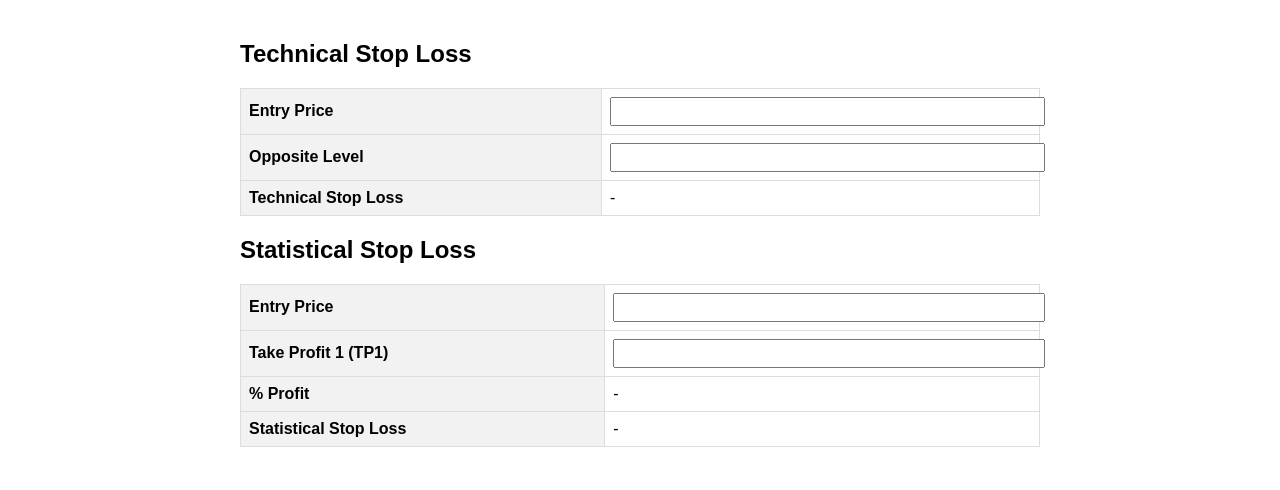
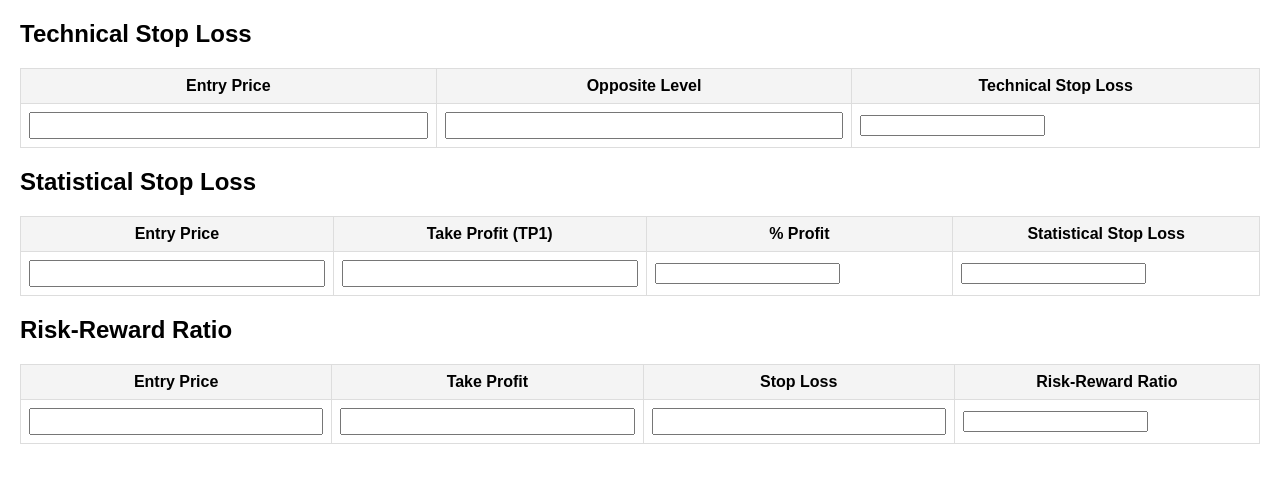
Before and after one commit to fmonzz/stoploss, a plain HTML site: page index.html in a window 1280 px wide. Drawn offline with Linux system fonts and the light colour scheme.

Commit message:
Add files via upload

```diff
--- a/index.html
+++ b/index.html
@@ -8,26 +8,24 @@
     <style>
         body {
             font-family: Arial, sans-serif;
-            max-width: 800px;
-            margin: auto;
-            padding: 20px;
+            margin: 20px;
         }
         table {
             width: 100%;
+            border-collapse: collapse;
             margin-bottom: 20px;
-            border-collapse: collapse;
         }
         th, td {
             border: 1px solid #ddd;
             padding: 8px;
         }
         th {
-            background-color: #f2f2f2;
-            text-align: left;
+            background-color: #f4f4f4;
         }
         input[type="number"] {
             width: 100%;
-            padding: 5px;
+            padding: 4px;
+            box-sizing: border-box;
         }
     </style>
 </head>
@@ -37,15 +35,13 @@
 <table>
     <tr>
         <th>Entry Price</th>
-            <td><input type="number" id="techEntry" step="0.01"></td>
+        <th>Opposite Level</th>
+        <th>Technical Stop Loss</th>
     </tr>
     <tr>
-            <th>Opposite Level</th>
-            <td><input type="number" id="techOpposite" step="0.01"></td>
-        </tr>
-        <tr>
-            <th>Technical Stop Loss</th>
-            <td><span id="techStopLoss">-</span></td>
+        <td><input type="number" id="entryPriceTech" oninput="calculateTechnicalStopLoss()"></td>
+        <td><input type="number" id="oppositeLevel" oninput="calculateTechnicalStopLoss()"></td>
+        <td><input type="text" id="technicalStopLoss" readonly></td>
     </tr>
 </table>
 
@@ -53,54 +49,70 @@
 <table>
     <tr>
         <th>Entry Price</th>
-            <td><input type="number" id="statEntry" step="0.01"></td>
+        <th>Take Profit (TP1)</th>
+        <th>% Profit</th>
+        <th>Statistical Stop Loss</th>
     </tr>
     <tr>
-            <th>Take Profit 1 (TP1)</th>
-            <td><input type="number" id="statTp1" step="0.01"></td>
+        <td><input type="number" id="entryPriceStat" oninput="calculateStatisticalStopLoss()"></td>
+        <td><input type="number" id="tp1" oninput="calculateStatisticalStopLoss()"></td>
+        <td><input type="text" id="percentProfit" readonly></td>
+        <td><input type="text" id="statisticalStopLoss" readonly></td>
+    </tr>
+</table>
+
+<h2>Risk-Reward Ratio</h2>
+<table>
+    <tr>
+        <th>Entry Price</th>
+        <th>Take Profit</th>
+        <th>Stop Loss</th>
+        <th>Risk-Reward Ratio</th>
     </tr>
     <tr>
-            <th>% Profit</th>
-            <td><span id="statProfit">-</span></td>
-        </tr>
-        <tr>
-            <th>Statistical Stop Loss</th>
-            <td><span id="statStopLoss">-</span></td>
+        <td><input type="number" id="entryPriceRisk" oninput="calculateRiskReward()"></td>
+        <td><input type="number" id="takeProfit" oninput="calculateRiskReward()"></td>
+        <td><input type="number" id="stopLoss" oninput="calculateRiskReward()"></td>
+        <td><input type="text" id="riskRewardRatio" readonly></td>
     </tr>
 </table>
 
 <script>
 function calculateTechnicalStopLoss() {
-            const entry = parseFloat(document.getElementById('techEntry').value);
-            const opposite = parseFloat(document.getElementById('techOpposite').value);
-
-            if (!isNaN(entry) && !isNaN(opposite)) {
-                const techStopLoss = (entry + opposite) / 2;
-                document.getElementById('techStopLoss').textContent = techStopLoss.toFixed(2);
+    const entryPriceTech = parseFloat(document.getElementById("entryPriceTech").value);
+    const oppositeLevel = parseFloat(document.getElementById("oppositeLevel").value);
+    if (!isNaN(entryPriceTech) && !isNaN(oppositeLevel)) {
+        document.getElementById("technicalStopLoss").value = ((entryPriceTech + oppositeLevel) / 2).toFixed(2);
     } else {
-                document.getElementById('techStopLoss').textContent = "-";
+        document.getElementById("technicalStopLoss").value = '';
     }
 }
 
 function calculateStatisticalStopLoss() {
-            const entry = parseFloat(document.getElementById('statEntry').value);
-            const tp1 = parseFloat(document.getElementById('statTp1').value);
-
-            if (!isNaN(entry) && !isNaN(tp1)) {
-                const profitPercent = ((tp1 - entry) / entry) * 100;
-                const statStopLoss = -(profitPercent / 2.66);
-                document.getElementById('statProfit').textContent = profitPercent.toFixed(2) + "%";
-                document.getElementById('statStopLoss').textContent = statStopLoss.toFixed(2) + "%";
+    const entryPriceStat = parseFloat(document.getElementById("entryPriceStat").value);
+    const tp1 = parseFloat(document.getElementById("tp1").value);
+    if (!isNaN(entryPriceStat) && !isNaN(tp1) && entryPriceStat != 0) {
+        const percentProfit = ((tp1 - entryPriceStat) / entryPriceStat) * 100;
+        document.getElementById("percentProfit").value = percentProfit.toFixed(2);
+        document.getElementById("statisticalStopLoss").value = (percentProfit / -2.66).toFixed(2);
     } else {
-                document.getElementById('statProfit').textContent = "-";
-                document.getElementById('statStopLoss').textContent = "-";
+        document.getElementById("percentProfit").value = '';
+        document.getElementById("statisticalStopLoss").value = '';
     }
 }
 
-        document.getElementById('techEntry').addEventListener('input', calculateTechnicalStopLoss);
-        document.getElementById('techOpposite').addEventListener('input', calculateTechnicalStopLoss);
-        document.getElementById('statEntry').addEventListener('input', calculateStatisticalStopLoss);
-        document.getElementById('statTp1').addEventListener('input', calculateStatisticalStopLoss);
+function calculateRiskReward() {
+    const entryPriceRisk = parseFloat(document.getElementById("entryPriceRisk").value);
+    const takeProfit = parseFloat(document.getElementById("takeProfit").value);
+    const stopLoss = parseFloat(document.getElementById("stopLoss").value);
+    if (!isNaN(entryPriceRisk) && !isNaN(takeProfit) && !isNaN(stopLoss) && stopLoss != entryPriceRisk) {
+        const reward = Math.abs(takeProfit - entryPriceRisk);
+        const risk = Math.abs(entryPriceRisk - stopLoss);
+        document.getElementById("riskRewardRatio").value = (reward / risk).toFixed(2);
+    } else {
+        document.getElementById("riskRewardRatio").value = '';
+    }
+}
 </script>
 
 </body>
```
Lines whose indentation alone changed are shown as unchanged.
